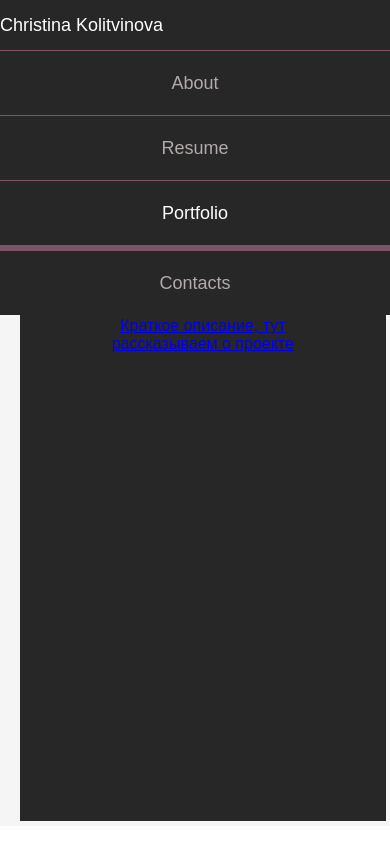
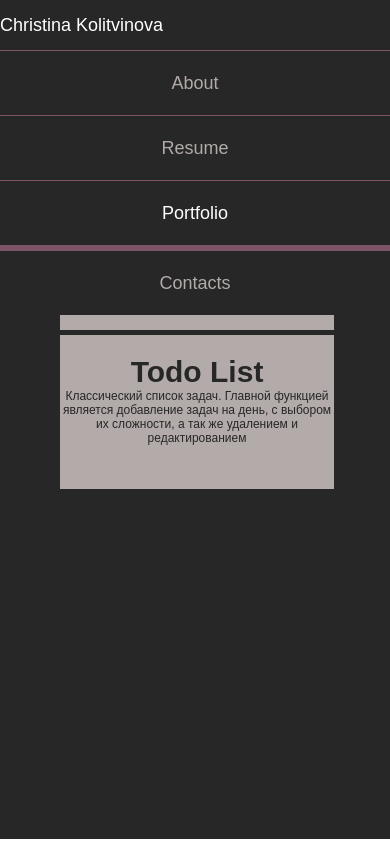
Before and after one commit to kriistenn/resume, a React (Create React App) app: page /portfolio in a window 390 px wide. Built offline with nearby package versions, Linux system fonts and the light colour scheme; a web font is replaced by a local one.

Commit message:
portfolio styles + ad done

```diff
--- a/src/components/Portfolio/Card.js
+++ b/src/components/Portfolio/Card.js
@@ -6,14 +6,17 @@ import style from './portfolio.module.css'
 
 function Card ( {link, image, alt ='', title, desc} ) {
     return (
-        <NavLink to={link} className={style.card}>
+        <div className={style.card}>
+            <NavLink  to={link} style={{ textDecoration: 'none' }}>
             <img src={image} alt={alt}/>
             <div className={style.cardText}>
                 <h3>{title}</h3>
-                <div>{desc}</div>
+                <div className={style.text}>{desc}</div>
             </div>
         </NavLink>
+        </div>
     )
+
 }
 
 
--- a/src/components/Portfolio/index.js
+++ b/src/components/Portfolio/index.js
@@ -20,12 +20,12 @@ function Portfolio() {
                             <Card
                             title="Contact List"
                             link="/portfolio/contact-list"
-                            desc="Краткое описание, тут рассказываем о проекте"
+                            desc="Классический контакт-лист, который есть в наших телефонах. Тут есть все стандартные вещи для таких приложений. А именно добавление, удаление и редактирование."
                             />
                             <Card
                             title="Todo List"
                             link="/portfolio/todo-list"
-                            desc="Краткое описание, тут рассказываем о проекте"
+                            desc="Классический список задач. Главной функцией является добавление задач на день, с выбором их сложности, а так же удалением и редактированием"
                             />
                         </div>
                     </div>
--- a/src/components/Portfolio/portfolio.module.css
+++ b/src/components/Portfolio/portfolio.module.css
@@ -70,10 +70,6 @@
     transition: height 450ms ease-out 0s;
 }
 
-
-
-
-
 .portfolio-cont::-webkit-scrollbar-track
 {
 	border-radius: 10px;
@@ -91,3 +87,120 @@
 	border-radius: 10px;
 	background-color: var(--color-border);
 }
+
+
+.card {
+    width: 100%;
+    height: 150px;
+    background-color: var(--color-white-smoke);
+    margin-bottom: 5px;
+    border: 2px solid var(--color-white-smoke);
+}
+
+h3 {
+    color: var(--color-nav-bg);
+    font-size: 30px;
+}
+
+.text {
+    color: var(--color-nav-bg);
+    font-size: 20px;
+
+}
+
+@-webkit-keyframes card {
+    15% {
+      -webkit-transform: translateX(9px);
+      transform: translateX(9px);
+    }
+    30% {
+      -webkit-transform: translateX(-9px);
+      transform: translateX(-9px);
+    }
+    40% {
+      -webkit-transform: translateX(6px);
+      transform: translateX(6px);
+    }
+    50% {
+      -webkit-transform: translateX(-6px);
+      transform: translateX(-6px);
+    }
+    65% {
+      -webkit-transform: translateX(3px);
+      transform: translateX(3px);
+    }
+    100% {
+      -webkit-transform: translateX(0);
+      transform: translateX(0);
+    }
+  }
+
+  @keyframes card {
+    15% {
+      -webkit-transform: translateX(9px);
+      transform: translateX(9px);
+    }
+    30% {
+      -webkit-transform: translateX(-9px);
+      transform: translateX(-9px);
+    }
+    40% {
+      -webkit-transform: translateX(6px);
+      transform: translateX(6px);
+    }
+    50% {
+      -webkit-transform: translateX(-6px);
+      transform: translateX(-6px);
+    }
+    65% {
+      -webkit-transform: translateX(3px);
+      transform: translateX(3px);
+    }
+    100% {
+      -webkit-transform: translateX(0);
+      transform: translateX(0);
+    }
+  }
+
+  .card:hover {
+    -webkit-animation: card 0.6s ease;
+    animation: card 0.6s ease;
+     -webkit-animation-iteration-count: 1;
+     animation-iteration-count: 1;
+  }
+
+
+@media only screen and (max-width: 680px) {
+
+.text {
+    font-size: 17px;
+}
+
+
+}
+
+@media only screen and (max-width: 960px) {
+  .container {
+      padding: 0;
+      height: 97vh;
+  }
+
+}
+
+@media only screen and (max-width: 500px) {
+
+    .text {
+        font-size: 15px;
+    }
+
+}
+
+@media only screen and (max-width: 400px) {
+
+    .text {
+        font-size: 12px;
+    }
+    h3 {
+        font-size: 30px;
+    }
+}
```
